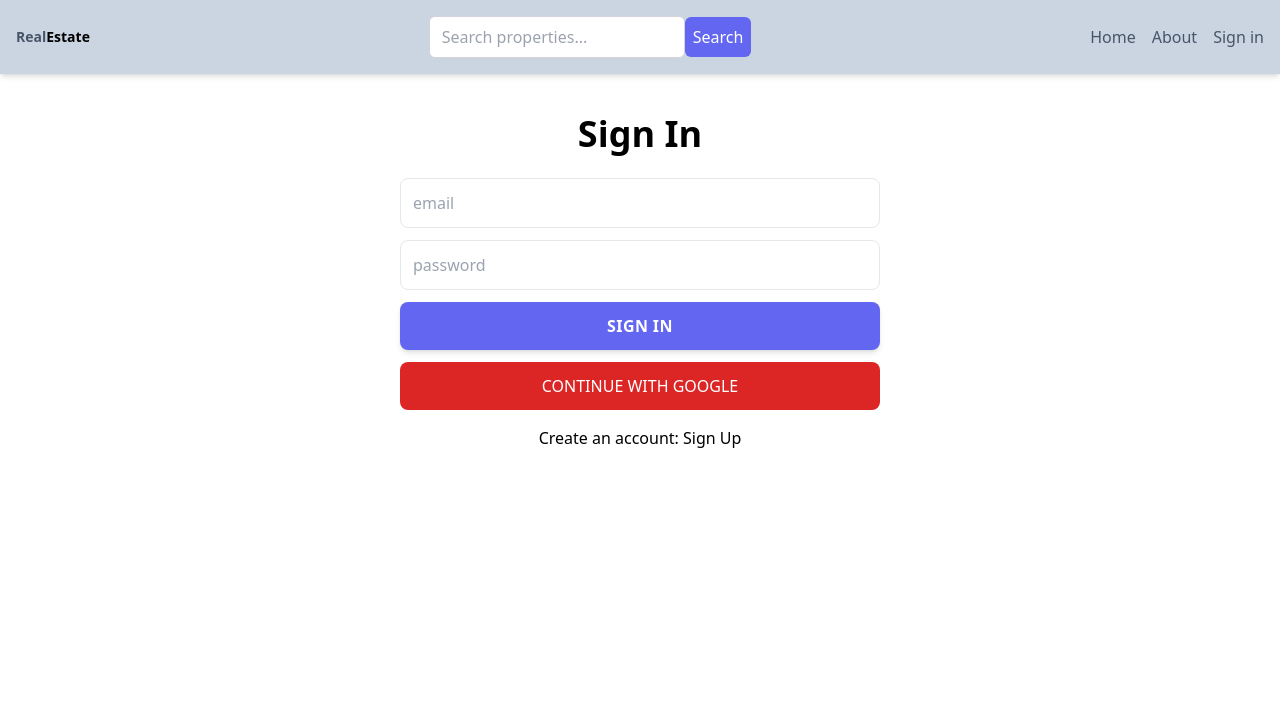
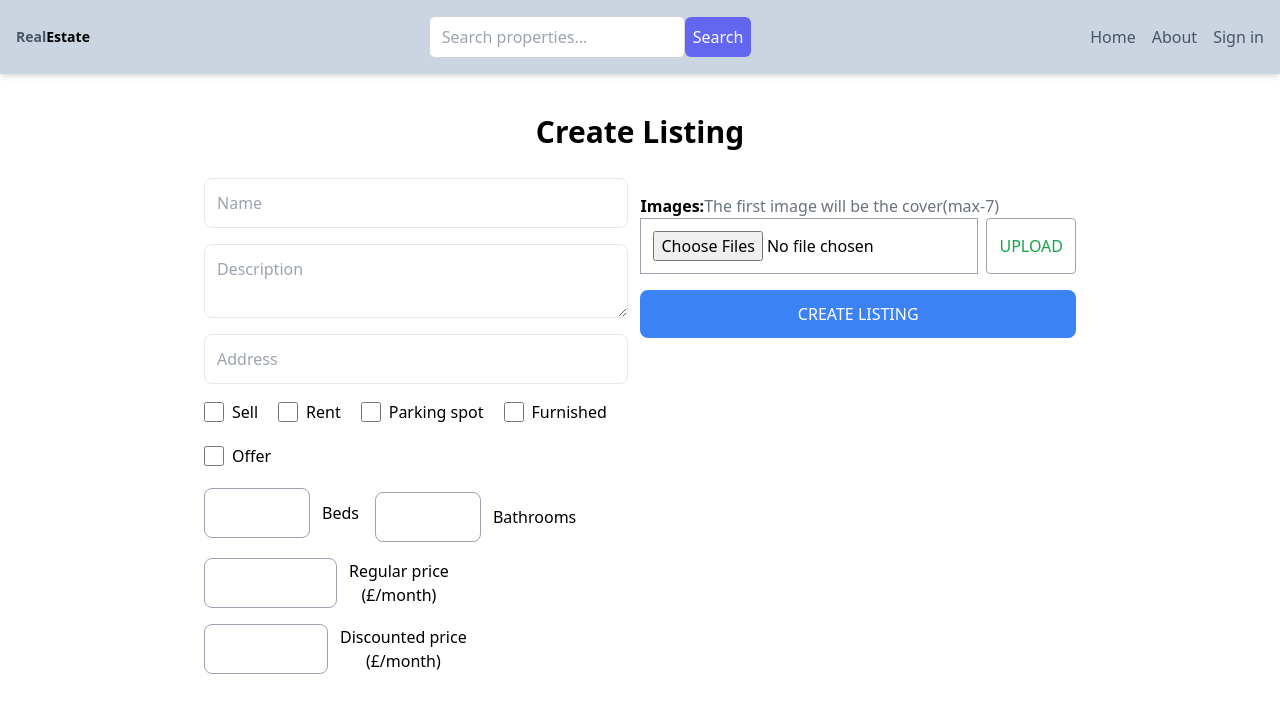
Before and after one commit to ebrahimbeiati/real-estate-app, a React (Vite) app in the folder client1/: page /create-listing in a window 1280 px wide. Shown: the top 712 px of the page. Built offline with nearby package versions, Linux system fonts and the light colour scheme; no server answers; the HTML template or start-up script is replaced by a standard one.

Commit message:
creating list page UI

```diff
--- a/client1/src/App.jsx
+++ b/client1/src/App.jsx
@@ -1,4 +1,4 @@
-import {BrowserRouter, Routes, Route} from "react-router-dom";
+import { BrowserRouter, Routes, Route } from "react-router-dom";
 import Home from "./pages/Home";
 import Profile from "./pages/Profile";
 import SignUp from "./pages/SignUp";
@@ -7,6 +7,7 @@ import About from "./pages/About";
 import CreateListing from "./pages/CreateListing";
 import Header from "./components/Header";
 import PrivateRoute from "./components/PrivateRoute";
+
 const App = () => {
   return (
     <BrowserRouter>
@@ -15,18 +16,14 @@ const App = () => {
         <Route path="/" element={<Home />} />
         <Route element={<PrivateRoute />}>
           <Route path="/profile" element={<Profile />} />
-          <Route path="/create-listing" element={<CreateListing />} />
         </Route>
-        <Route element={<PrivateRoute />}>
-
-          <Route path="/create-listing" element={<CreateListing />} />
-        </Route>
+        <Route path="/create-listing" element={<CreateListing />} />
         <Route path="/sign-up" element={<SignUp />} />
         <Route path="/sign-in" element={<SignIn />} />
         <Route path="/about" element={<About />} />
       </Routes>
     </BrowserRouter>
   );
-}
+};
 
-export default App
+export default App;
--- a/client1/src/pages/CreateListing.jsx
+++ b/client1/src/pages/CreateListing.jsx
@@ -1,12 +1,12 @@
-
+import { Link } from "react-router-dom";
 const CreateListing = () => {
   return (
     <main className="p-3 max-w-4xl mx-auto">
       <h1 className="text-3xl font-semibold text-center my-7">
         Create Listing
       </h1>
-      <form className="flex flex-col sm:flex-row">
-        <div className="flex flex-col gap-4 flex-1">
+      <form className="flex flex-col sm:flex-row gap-3">
+        <div className="flex flex-col  flex-1 gap-4 ">
           <input
             type="text"
             placeholder="Name"
@@ -30,6 +30,104 @@ const CreateListing = () => {
             required
             className="border p-3 rounded-lg"
           />
+          <div className="flex  gap-5 flex-wrap">
+            <div className="flex gap-2">
+              <input type="checkbox" id="sell" className="w-5" />
+              <label htmlFor="sell">Sell</label>
+            </div>
+            <div className="flex gap-2">
+              <input type="checkbox" id="Rent" className="w-5" />
+              <label htmlFor="sell">Rent</label>
+            </div>
+            <div className="flex gap-2">
+              <input type="checkbox" id="parking spot" className="w-5" />
+              <label htmlFor="sell">Parking spot</label>
+            </div>
+            <div className="flex gap-2">
+              <input type="checkbox" id="furnished" className="w-5" />
+              <label htmlFor="sell">Furnished</label>
+            </div>
+            <div className="flex gap-2">
+              <input type="checkbox" id="offer" className="w-5" />
+              <label htmlFor="sell">Offer</label>
+            </div>
+          </div>
+          <div className="flex flex-wrap gap-4 ">
+            <div className="flex items-center gap-3 ">
+              <input
+                type="number"
+                id="Beds"
+                min="1"
+                max="10"
+                required
+                className="p-3 border border-gray-400 rounded-lg "
+              />
+              <label htmlFor="Beds">Beds</label>
+            </div>
+            <div className="flex items-center gap-3 mt-2">
+              <input
+                type="number"
+                id="Bathrooms"
+                min="1"
+                max="10"
+                required
+                className="p-3 border border-gray-400 rounded-lg "
+              />
+              <label htmlFor="Bathrooms">Bathrooms</label>
+            </div>
+            <div className="flex items-center gap-3 ">
+              <input
+                type="number"
+                id="regularPrice"
+                min="1000"
+                max="10000"
+                required
+                className="p-3 border border-gray-400 rounded-lg "
+              />
+              <div className="flex flex-col items-center">
+                <label htmlFor="regular price">Regular price</label>
+                <span>(£/month)</span>
+              </div>
+            </div>
+
+            <div className="flex items-center gap-3 ">
+              <input
+                type="number"
+                id="Discount Price"
+                min="100"
+                max="1000"
+                required
+                className="p-3 border border-gray-400 rounded-lg "
+              />
+              <div className="flex flex-col items-center">
+                <label htmlFor="discount price">Discounted price</label>
+                <span>(£/month)</span>
+              </div>
+            </div>
+          </div>
+        </div>
+        <div className="flex flex-col flex-1 mt-4">
+          <p className="font-bold">
+            Images:
+            <span className="font-normal text-gray-500">
+              The first image will be the cover(max-7)
+            </span>
+          </p>
+          <div className="flex gap-2 ">
+            <input
+              className="p-3 border border-gray-400 rounded-w-full"
+              type="file"
+              accept="image/*"
+              id="image"
+              multiple
+            />
+            <button className=" p-3 text-green-600 border  border-gray-400 rounded uppercase hover:shadow-lg disabled:opacity-70 ">
+              Upload
+            </button>
+          </div>
+          <button className="bg-blue-500 p-3 mt-4 text-white text-center rounded-lg disabled:opacity-80 hover:opacity-90 uppercase">
+           Create listing
+          </button>
         </div>
       </form>
     </main>
--- a/client1/src/pages/Profile.jsx
+++ b/client1/src/pages/Profile.jsx
@@ -190,9 +190,8 @@ export default function Profile() {
           {loading ? "Loading..." : "Update"}
         </button>
           <Link
-            to="/create-listing"
-            className="bg-blue-500 p-3 text-white text-center rounded-lg disabled:opacity-80 hover:opacity-90 uppercase"
-          >
+            to={"/create-listing"}
+            className="bg-blue-500 p-3 text-white text-center rounded-lg disabled:opacity-80 hover:opacity-90 uppercase" >
             Create Listing
           </Link>
 
```
